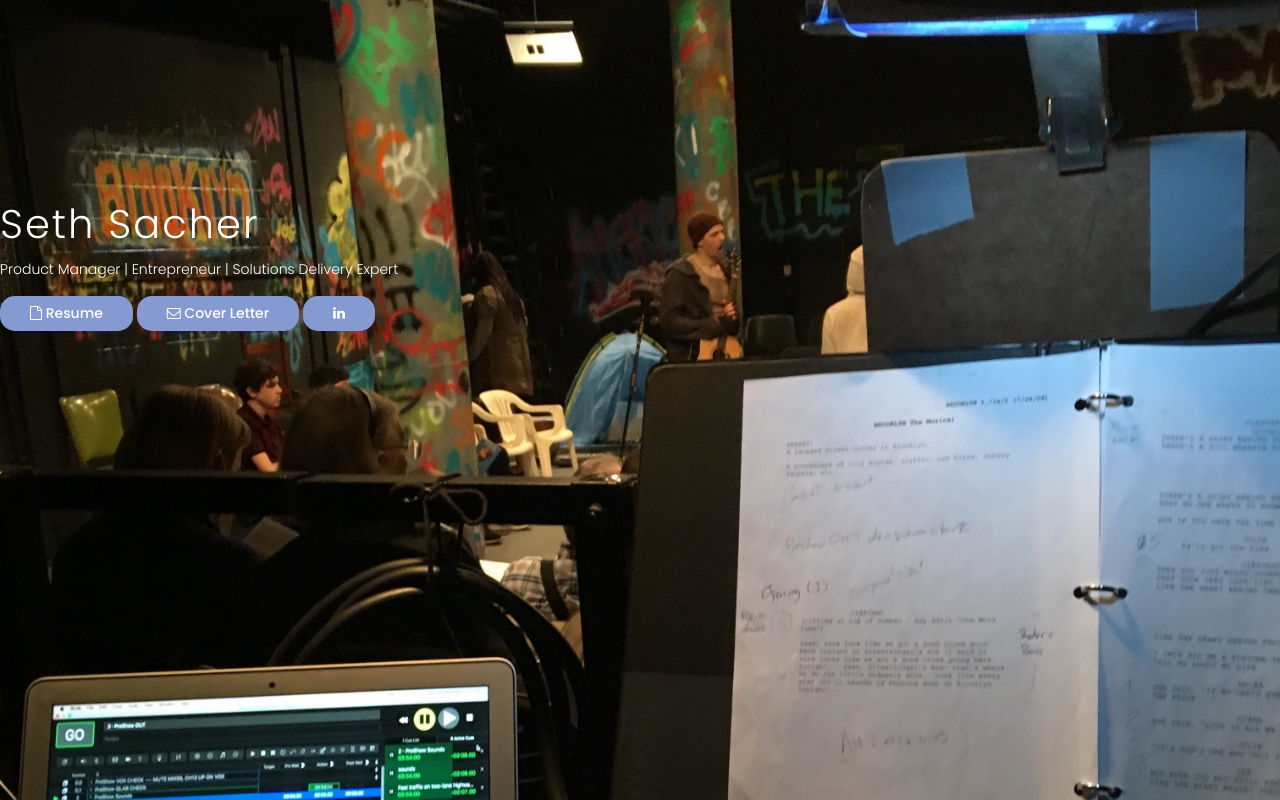
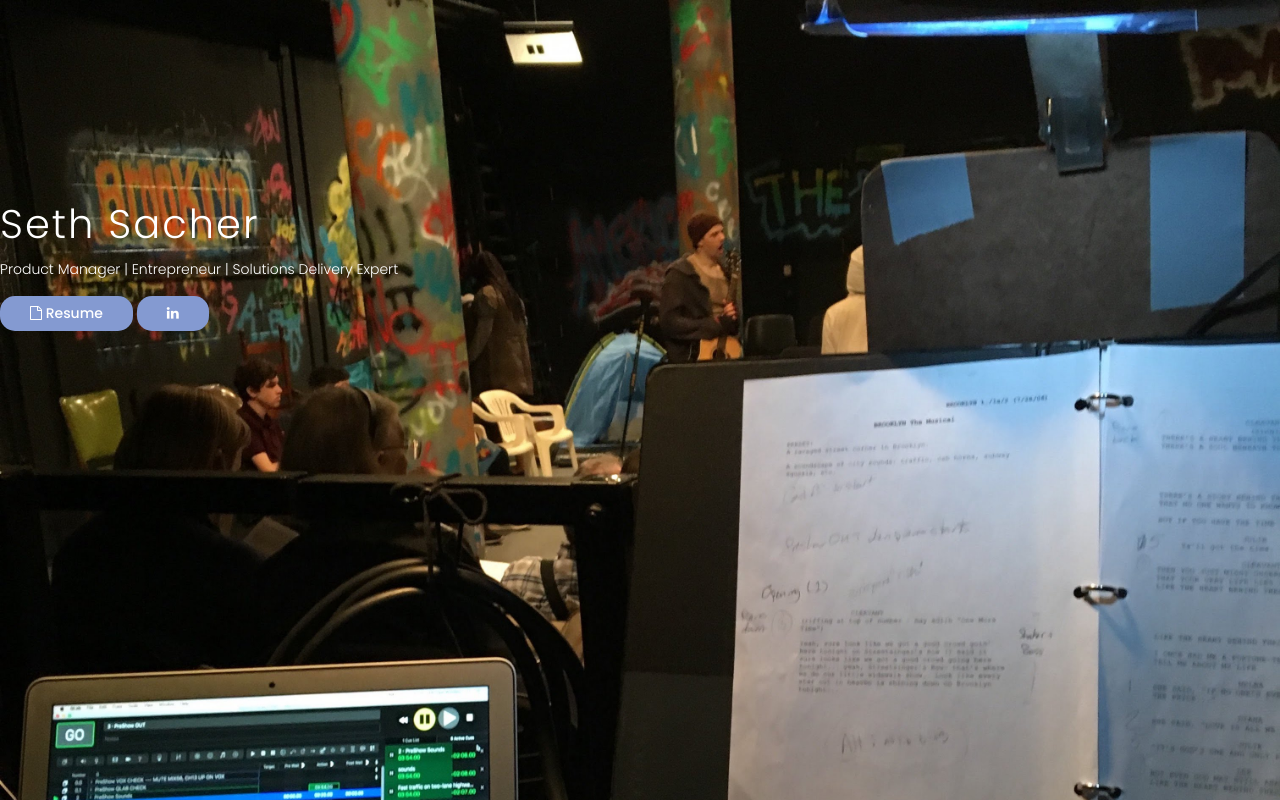
Before and after one commit to sethsacher/personal-website, a plain HTML site: page index.html in a window 1280 px wide. Drawn offline with nearby package versions, Linux system fonts and the light colour scheme.

Commit message:
Removed cover letter, updated resume

```diff
--- a/index.html
+++ b/index.html
@@ -65,7 +65,7 @@
                                     <h1>Seth Sacher</h1>
                                     <p>Product Manager | Entrepreneur | Solutions Delivery Expert </p>
                                     <a href="img/Seth Sacher Resume.pdf" class="app_button"> <i class="fa fa-file-o"></i> Resume</a>
-                                    <a href="img/Seth Sacher Cover Letter.pdf" class="app_button"> <i class="fa fa-envelope-o"></i> Cover Letter</a>
+                                    <!-- <a href="img/Seth Sacher Cover Letter.pdf" class="app_button"> <i class="fa fa-envelope-o"></i> Cover Letter</a> -->
                                     <a href="https://www.linkedin.com/in/sethsacher/" class="app_button" target="_blank"> <i class="fa fa-linkedin"></i></a>
                                 </div>
                             </div>
```
Also changed, not shown: 1 other file.
